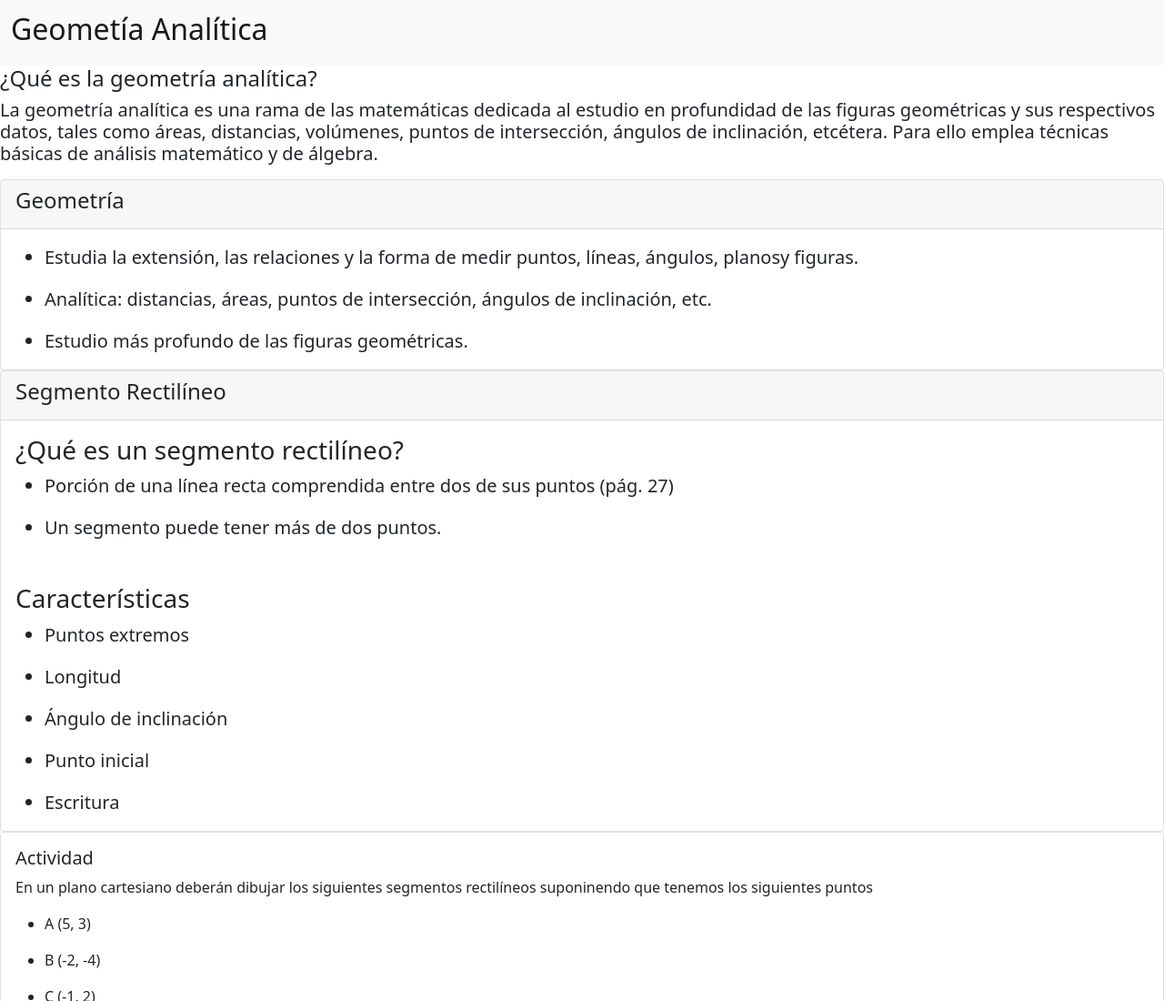
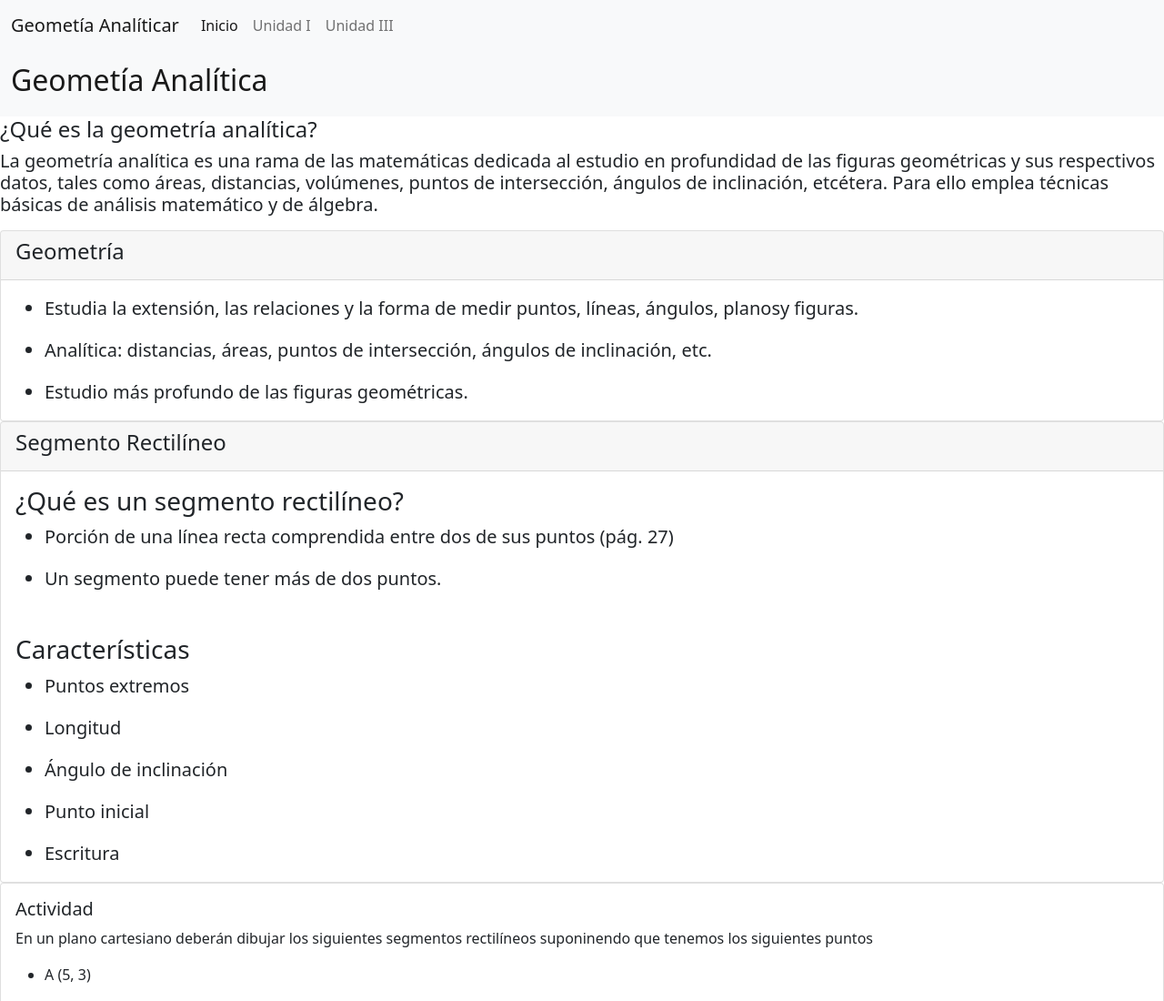
Before and after one commit to valeriaa15/valeriaar, a plain HTML site: page Unidad2.html in a window 1280 px wide. Shown: the top 1100 px of the page at 91% size. Drawn offline with nearby package versions, Linux system fonts and the light colour scheme.

Commit message:
Update Unidad2.html

```diff
--- a/Unidad2.html
+++ b/Unidad2.html
@@ -8,6 +8,21 @@
     <link href="https://cdn.jsdelivr.net/npm/bootstrap@5.1.3/dist/css/bootstrap.min.css" rel="stylesheet" integrity="sha384-1BmE4kWBq78iYhFldvKuhfTAU6auU8tT94WrHftjDbrCEXSU1oBoqyl2QvZ6jIW3" crossorigin="anonymous">
 </head>
 <body>
+    <nav class="navbar navbar-expand-lg navbar-light bg-light">
+  <div class="container-fluid">
+    <a class="navbar-brand" href="#">Geometía Analíticar</a>
+    <button class="navbar-toggler" type="button" data-bs-toggle="collapse" data-bs-target="#navbarNavAltMarkup" aria-controls="navbarNavAltMarkup" aria-expanded="false" aria-label="Toggle navigation">
+      <span class="navbar-toggler-icon"></span>
+    </button>
+    <div class="collapse navbar-collapse" id="navbarNavAltMarkup">
+      <div class="navbar-nav">
+        <a class="nav-link active" aria-current="page" href="index.html">Inicio</a>
+        <a class="nav-link" href="Unidad1.html">Unidad I</a>
+        <a class="nav-link" href="Unidad3.html">Unidad III</a>
+      </div>
+    </div>
+  </div>
+</nav>
     <header>
         <div id="contenedor">
            <!-- As a heading -->
```
